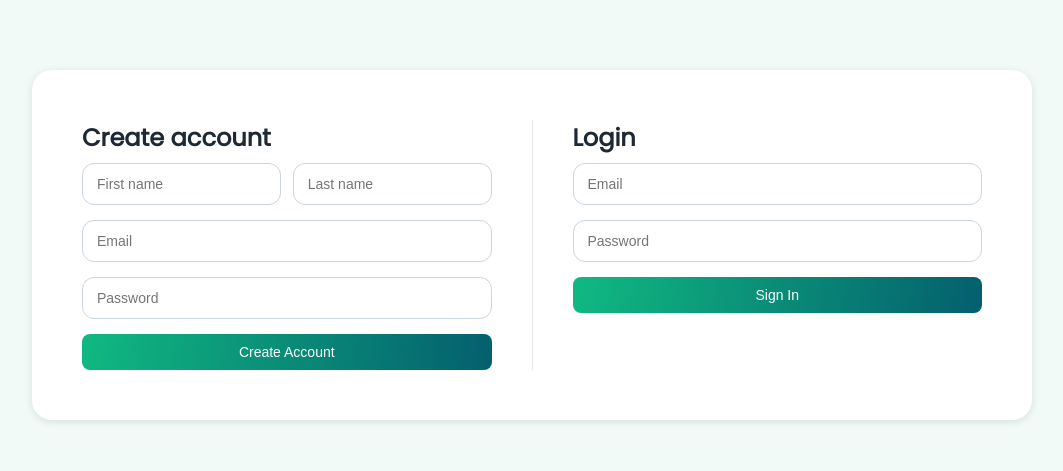
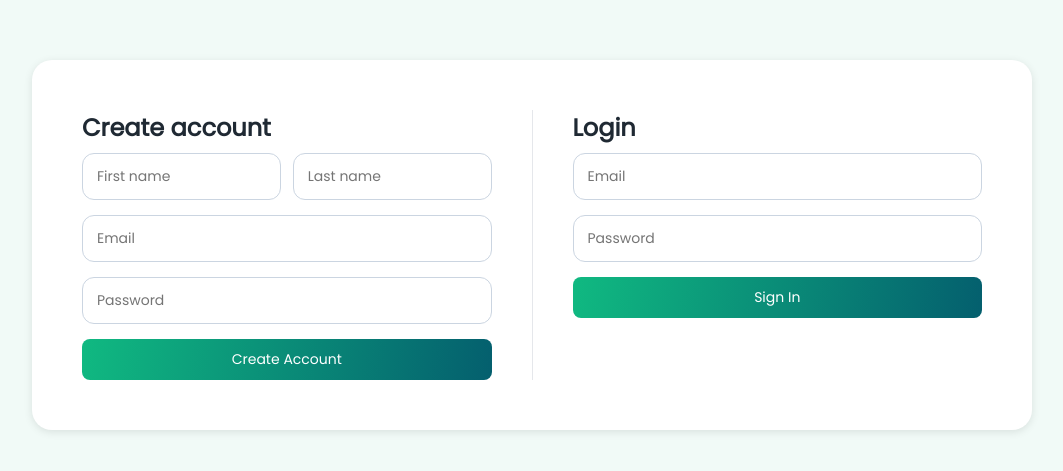
Before and after one commit to TheVedantPatil/PerPerson, a React app in the folder frontend/: page / in a window 1280 px wide. Shown: the part 155-626 px from the top of the page, without its empty margins (108-1171 px from the left). Built offline with nearby package versions, Linux system fonts and the light colour scheme; the HTML template or start-up script is replaced by a standard one.

Commit message:
Some final changes before last commit hopefully

```diff
--- a/frontend/src/api/index.js
+++ b/frontend/src/api/index.js
@@ -1,5 +1,5 @@
-// const BASE_URL = "http://127.0.0.1:8000";
-const BASE_URL = "http://192.168.29.148:8000";
+const BASE_URL = "http://127.0.0.1:8000";
+// const BASE_URL = "http://192.168.29.148:8000";
 
 
 
--- a/frontend/src/styles/global.css
+++ b/frontend/src/styles/global.css
@@ -4,15 +4,15 @@
 :root {
 
   /* primary / dashboard */
-  --primary-500: #2FB594;   /* Main dashboard, navbar */
-  --primary-400: #4FC6AA;   /* Hover / active */
-  --primary-300: #7ED8C4;   /* Soft highlights */
-  --primary-100: #E3F6F1;   /* Light background tint */
+  --primary-500: #2FB594;
+  --primary-400: #4FC6AA;
+  --primary-300: #7ED8C4;
+  --primary-100: #E3F6F1;
 
   /* background */
-  --bg-main: #F9FBFA;       /* App background */
-  --bg-section: #F1FAF7;    /* Dashboard sections */
-  --bg-card: #FFFFFF;      /* Cards / modals */
+  --bg-main: #F9FBFA;
+  --bg-section: #F1FAF7;
+  --bg-card: #FFFFFF;
 
   /* cards */
   --card-border: #E0E0E0;
@@ -20,10 +20,10 @@
   --card-shadow: 0 2px 8px rgba(0, 0, 0, 0.1);
 
   /* text colors */
-  --text-primary: #1F2933;   /* Main text */
-  --text-secondary: #616E7C; /* Sub text */
-  --text-muted: #9AA5B1;     /* Disabled / hints */
-  --text-inverse: #FFFFFF;  /* On dark buttons */
+  --text-primary: #1F2933;
+  --text-secondary: #616E7C;
+  --text-muted: #9AA5B1;
+  --text-inverse: #FFFFFF;
 
   /* money */
   --money-positive: #2FB594;
@@ -37,17 +37,10 @@
   --btn-primary-hover: #4FC6AA;
   --btn-primary-text: #FFFFFF;
 
-  --btn-secondary-bg: #E3F6F1;
-  --btn-secondary-hover: #C9EFE5;
-  --btn-secondary-text: #2FB594;
-
   --btn-danger-bg: #D32F2F;
   --btn-danger-hover: #E53935;
   --btn-danger-text: #FFFFFF;
 
-  /* icons */
-  --icon-primary: #2FB594;
-  --icon-muted: #9AA5B1;
 
   /* input */
   --input-bg: #FFFFFF;
@@ -57,12 +50,6 @@
 
   /* divider */
   --divider: #E5E7EB;
-
-  /* status codes */
-  --success: #2FB594;
-  --warning: #F9A825;
-  --info: #0288D1;
-  --error: #D32F2F;
 }
 
 
@@ -70,13 +57,10 @@
   margin: 0;
   padding: 0;
   box-sizing: border-box;
+  font-family: "Poppins", sans-serif;
 }
 
 body {
-  /* font-family: system-ui, -apple-system, BlinkMacSystemFont, "Segoe UI",
-    Roboto, Oxygen, Ubuntu, Cantarell, sans-serif; */
-  font-family: "Poppins", sans-serif;
-  /* background-color: #f5f7fb; */
   background-color: var(--bg-main);
   color: var(--text-primary);
 }
```
